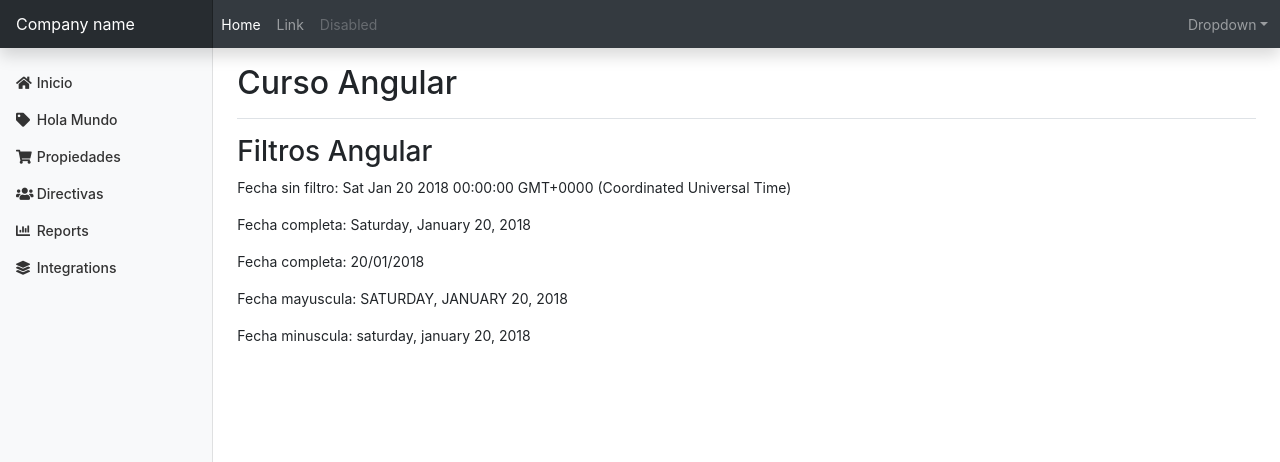
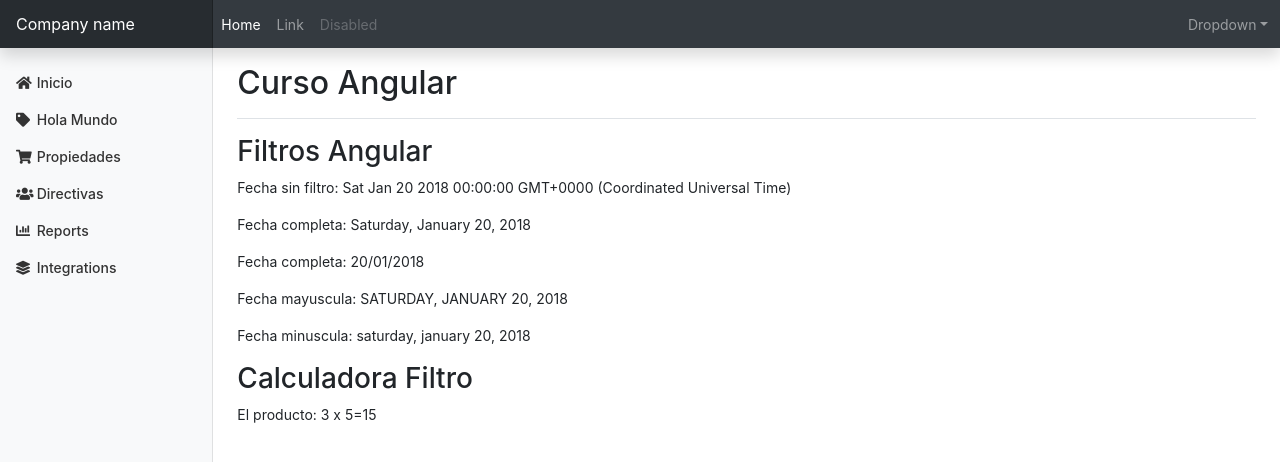
Before and after one commit to HugoMontes/cursoangular, an Angular app: page /filtros in a window 1280 px wide. Shown: the top 462 px of the page. Built offline with nearby package versions, Linux system fonts and the light colour scheme.

Commit message:
Fitro calculadora

```diff
--- a/src/app/app.module.ts
+++ b/src/app/app.module.ts
@@ -4,6 +4,8 @@ import { NgModule } from '@angular/core';
 import { AppRoutingModule } from './app-routing.module';
 // Importar el modulo para trabajar con formularios
 import { FormsModule } from '@angular/forms';
+// Importar el CalculadoraPipe
+import { CalculadoraPipe } from './pipes/calculadora.pipe';
 
 import { AppComponent } from './app.component';
 // Se podria eliminar los otros componentes
@@ -32,7 +34,9 @@ import { FiltrosComponent } from './filtros/filtros.component';
     HeaderComponent,
     NavigationComponent,
     ProductoComponent,
-    FiltrosComponent
+    FiltrosComponent,
+    // Cargar el conversor Pipe
+    CalculadoraPipe
   ],
   // Cargar el modulo para lanzar las rutas
   imports: [
--- a/src/app/filtros/filtros.component.html
+++ b/src/app/filtros/filtros.component.html
@@ -7,3 +7,5 @@
 <p>Fecha mayuscula: {{ fecha | date:'fullDate' | uppercase }}</p>
 <!-- Hacer uso del pipe/tuberia para minuscula -->
 <p>Fecha minuscula: {{ fecha | date:'fullDate' | lowercase }}</p>
+<h3>Calculadora Filtro</h3>
+{{ 3 | calculadora: 5 }}
--- /dev/null
+++ b/src/app/pipes/calculadora.pipe.ts
@@ -0,0 +1,16 @@
+// Importar modulos de Pipe
+import {Pipe, PipeTransform} from '@angular/core';
+// Agregar el decorador @Pipe que permite ponerle el nombre al pipe
+@Pipe({ name: 'calculadora' })
+// Crear la clase e implementar PipeTransform
+export class CalculadoraPipe implements PipeTransform{
+    // Implementar el metodo transform() donde se ejecutara
+    // toda la logica de la pipe
+    transform(valorA: number, valorB: number): any{
+        let a = valorA;
+        let b = valorB;
+        let c = valorA * valorB;
+        let result = 'El producto: ' + a + ' x ' + b + '=' + c;
+        return result;
+    }
+}
```
